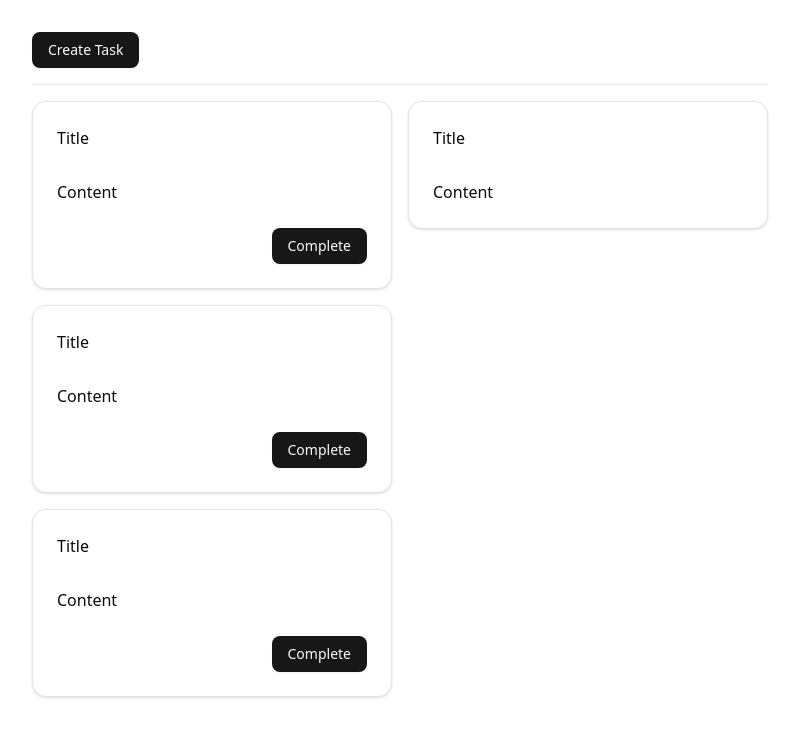
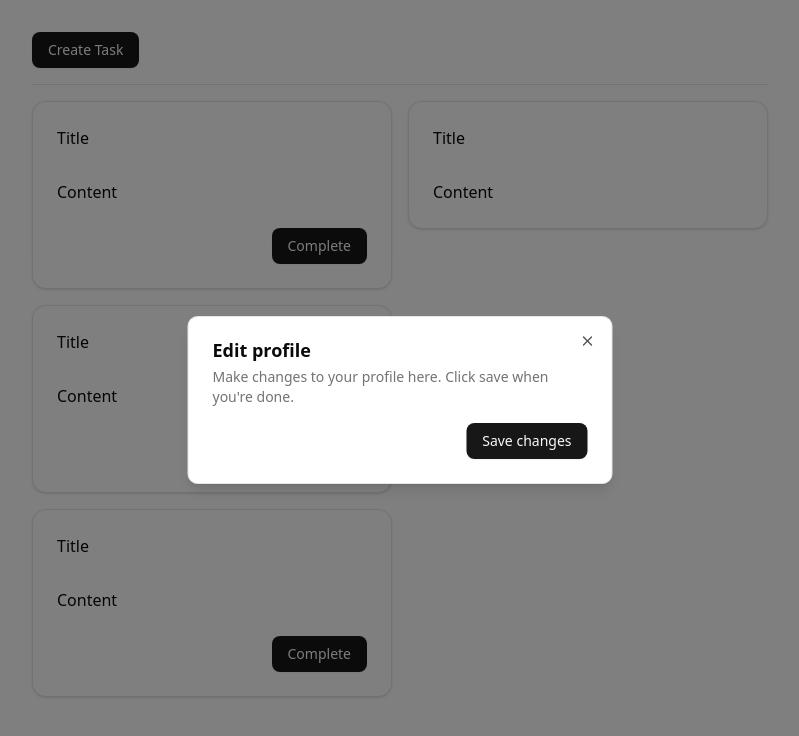
Before and after one commit to ryomiz/vite_inversify, a React (Vite) app: page / in a window 1280 px wide. Both pictures are taken after a click on the button "Create Task". Shown: the top 736 px of the page, without its empty margins (240-1039 px from the left). Built offline with nearby package versions, Linux system fonts and the light colour scheme.

Commit message:
:lipstick: Implement Dialog for adding task

```diff
--- a/package.json
+++ b/package.json
@@ -10,6 +10,7 @@
 		"preview": "vite preview"
 	},
 	"dependencies": {
+		"@radix-ui/react-dialog": "^1.1.13",
 		"@radix-ui/react-slot": "^1.2.2",
 		"@tailwindcss/vite": "^4.1.7",
 		"class-variance-authority": "^0.7.1",
--- a/src/App.tsx
+++ b/src/App.tsx
@@ -5,11 +5,35 @@
 	CardFooter,
 	CardHeader,
 } from "@/components/ui/card.tsx";
+import {
+	Dialog,
+	DialogContent,
+	DialogDescription,
+	DialogFooter,
+	DialogHeader,
+	DialogTitle,
+	DialogTrigger,
+} from "@/components/ui/dialog.tsx";
 
 function App() {
 	return (
 		<div className={"mx-auto max-w-3xl px-4 py-8"}>
-			<Button>Create Task</Button>
+			<Dialog>
+				<DialogTrigger asChild>
+					<Button>Create Task</Button>
+				</DialogTrigger>
+				<DialogContent className="sm:max-w-[425px]">
+					<DialogHeader>
+						<DialogTitle>Edit profile</DialogTitle>
+						<DialogDescription>
+							Make changes to your profile here. Click save when you're done.
+						</DialogDescription>
+					</DialogHeader>
+					<DialogFooter>
+						<Button type="submit">Save changes</Button>
+					</DialogFooter>
+				</DialogContent>
+			</Dialog>
 			<hr className={"mt-4"} />
 			<div className={"mt-4 grid grid-cols-2 gap-4"}>
 				<div className={"flex flex-col gap-4"}>
--- /dev/null
+++ b/src/components/ui/dialog.tsx
@@ -0,0 +1,133 @@
+import * as React from "react"
+import * as DialogPrimitive from "@radix-ui/react-dialog"
+import { XIcon } from "lucide-react"
+
+import { cn } from "@/lib/utils"
+
+function Dialog({
+  ...props
+}: React.ComponentProps<typeof DialogPrimitive.Root>) {
+  return <DialogPrimitive.Root data-slot="dialog" {...props} />
+}
+
+function DialogTrigger({
+  ...props
+}: React.ComponentProps<typeof DialogPrimitive.Trigger>) {
+  return <DialogPrimitive.Trigger data-slot="dialog-trigger" {...props} />
+}
+
+function DialogPortal({
+  ...props
+}: React.ComponentProps<typeof DialogPrimitive.Portal>) {
+  return <DialogPrimitive.Portal data-slot="dialog-portal" {...props} />
+}
+
+function DialogClose({
+  ...props
+}: React.ComponentProps<typeof DialogPrimitive.Close>) {
+  return <DialogPrimitive.Close data-slot="dialog-close" {...props} />
+}
+
+function DialogOverlay({
+  className,
+  ...props
+}: React.ComponentProps<typeof DialogPrimitive.Overlay>) {
+  return (
+    <DialogPrimitive.Overlay
+      data-slot="dialog-overlay"
+      className={cn(
+        "data-[state=open]:animate-in data-[state=closed]:animate-out data-[state=closed]:fade-out-0 data-[state=open]:fade-in-0 fixed inset-0 z-50 bg-black/50",
+        className
+      )}
+      {...props}
+    />
+  )
+}
+
+function DialogContent({
+  className,
+  children,
+  ...props
+}: React.ComponentProps<typeof DialogPrimitive.Content>) {
+  return (
+    <DialogPortal data-slot="dialog-portal">
+      <DialogOverlay />
+      <DialogPrimitive.Content
+        data-slot="dialog-content"
+        className={cn(
+          "bg-background data-[state=open]:animate-in data-[state=closed]:animate-out data-[state=closed]:fade-out-0 data-[state=open]:fade-in-0 data-[state=closed]:zoom-out-95 data-[state=open]:zoom-in-95 fixed top-[50%] left-[50%] z-50 grid w-full max-w-[calc(100%-2rem)] translate-x-[-50%] translate-y-[-50%] gap-4 rounded-lg border p-6 shadow-lg duration-200 sm:max-w-lg",
+          className
+        )}
+        {...props}
+      >
+        {children}
+        <DialogPrimitive.Close className="ring-offset-background focus:ring-ring data-[state=open]:bg-accent data-[state=open]:text-muted-foreground absolute top-4 right-4 rounded-xs opacity-70 transition-opacity hover:opacity-100 focus:ring-2 focus:ring-offset-2 focus:outline-hidden disabled:pointer-events-none [&_svg]:pointer-events-none [&_svg]:shrink-0 [&_svg:not([class*='size-'])]:size-4">
+          <XIcon />
+          <span className="sr-only">Close</span>
+        </DialogPrimitive.Close>
+      </DialogPrimitive.Content>
+    </DialogPortal>
+  )
+}
+
+function DialogHeader({ className, ...props }: React.ComponentProps<"div">) {
+  return (
+    <div
+      data-slot="dialog-header"
+      className={cn("flex flex-col gap-2 text-center sm:text-left", className)}
+      {...props}
+    />
+  )
+}
+
+function DialogFooter({ className, ...props }: React.ComponentProps<"div">) {
+  return (
+    <div
+      data-slot="dialog-footer"
+      className={cn(
+        "flex flex-col-reverse gap-2 sm:flex-row sm:justify-end",
+        className
+      )}
+      {...props}
+    />
+  )
+}
+
+function DialogTitle({
+  className,
+  ...props
+}: React.ComponentProps<typeof DialogPrimitive.Title>) {
+  return (
+    <DialogPrimitive.Title
+      data-slot="dialog-title"
+      className={cn("text-lg leading-none font-semibold", className)}
+      {...props}
+    />
+  )
+}
+
+function DialogDescription({
+  className,
+  ...props
+}: React.ComponentProps<typeof DialogPrimitive.Description>) {
+  return (
+    <DialogPrimitive.Description
+      data-slot="dialog-description"
+      className={cn("text-muted-foreground text-sm", className)}
+      {...props}
+    />
+  )
+}
+
+export {
+  Dialog,
+  DialogClose,
+  DialogContent,
+  DialogDescription,
+  DialogFooter,
+  DialogHeader,
+  DialogOverlay,
+  DialogPortal,
+  DialogTitle,
+  DialogTrigger,
+}
```
Also changed, not shown: 1 other file (tests, documents, lock files or other folders).
